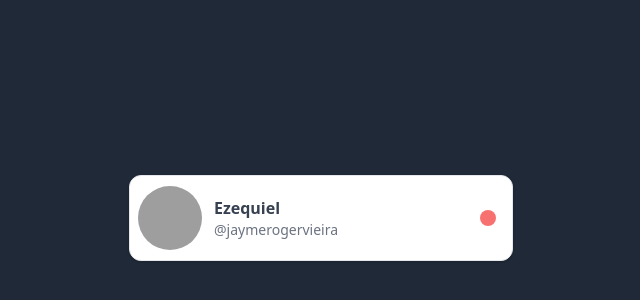
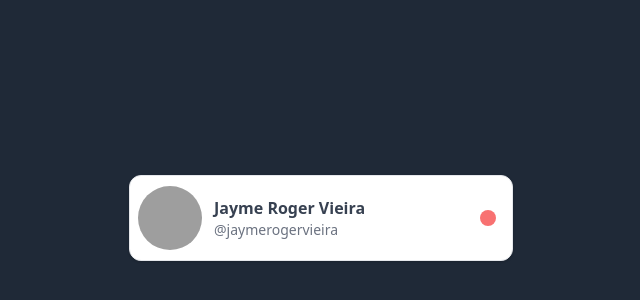
Before and after one commit to Jaymera/github-actions-ftp, a plain HTML site: page index.html in a window 1280 px wide. Shown: the part 182-482 px from the top of the page, without its empty margins (319-959 px from the left). Drawn offline with nearby package versions, Linux system fonts and the light colour scheme; grey boxes are pictures that could not be loaded.

Commit message:
Jayme actions

```diff
--- a/index.html
+++ b/index.html
@@ -35,7 +35,7 @@
           />
         </div>
         <div class="flex-grow p-3">
-          <div class="font-semibold text-gray-700">Ezequiel</div>
+          <div class="font-semibold text-gray-700">Jayme Roger Vieira</div>
           <div class="text-sm text-gray-500">@jaymerogervieira</div>
         </div>
         <div class="p-2">
```
